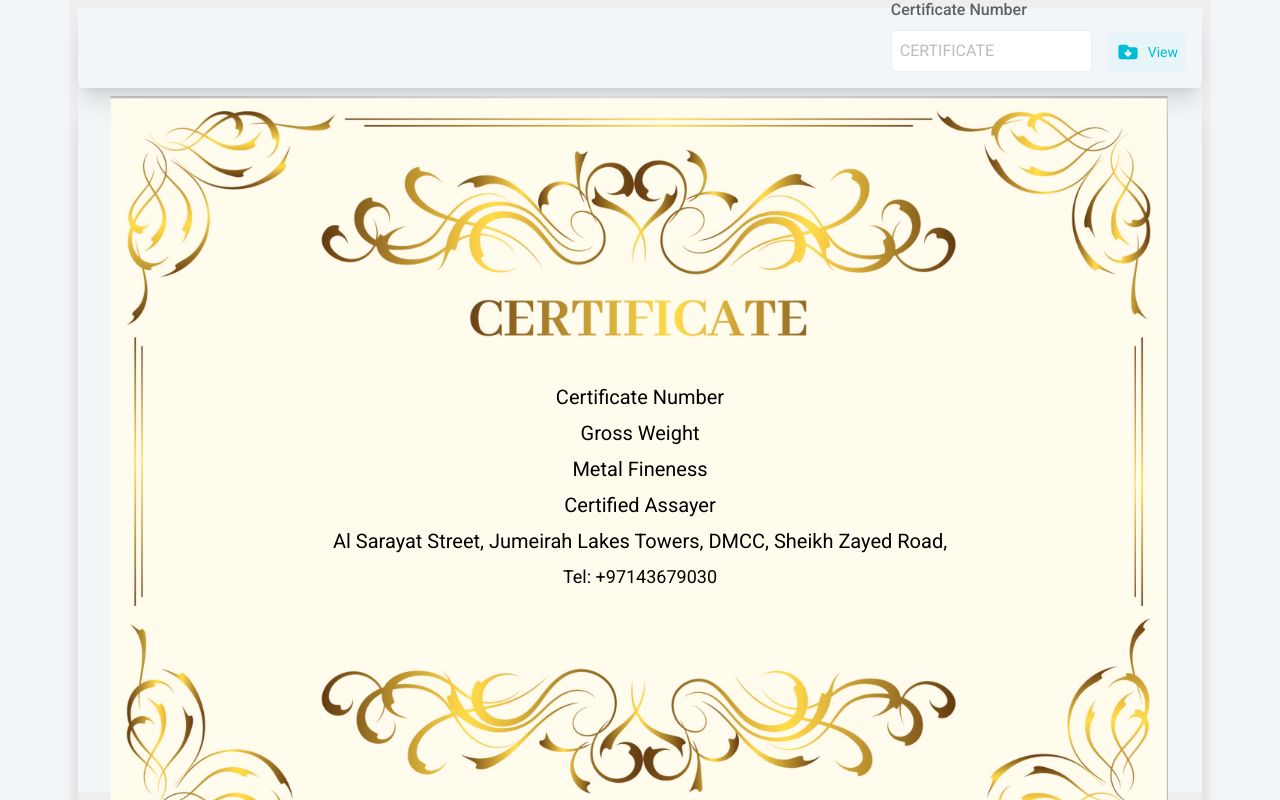
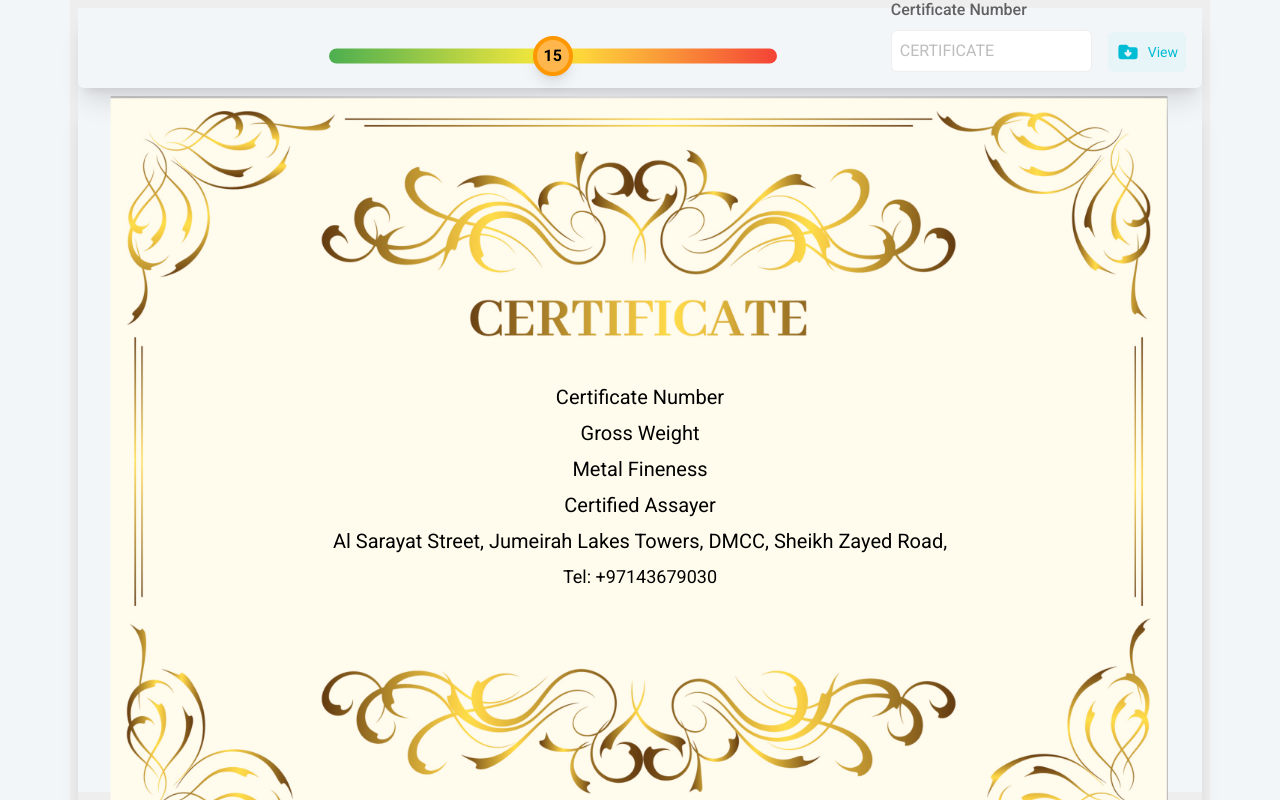
Before and after one commit to spkdevteam/CertificateFrontEnd, a React (Vite) app: page /viewCertificate in a window 1280 px wide. Built offline with nearby package versions, Linux system fonts and the light colour scheme.

Commit message:
painscaleadded

```diff
--- a/src/components/ViewCertificate/SearchCertificate.jsx
+++ b/src/components/ViewCertificate/SearchCertificate.jsx
@@ -2,6 +2,7 @@ import { useState } from "react"
 import SPKBTNSave from "../../common/Button/SPKBTNSave"
 import SPKInputText from "../../common/Input/SPKInputText"
 import useCertificatehook from "../../Hooks/useCertificateHooks"
+import PainScale from "../painScale/painscale"
 
 
 const SearchCertificate = ({onChange}) => {
@@ -14,6 +15,10 @@ const SearchCertificate = ({onChange}) => {
 
     return (
         <div className="w-full h-full flex justify-end items-end  gap-4 p-4 ">
+           <div className="h-10 w-1/2">
+           <PainScale startRange={10} endRange={20} value={12} name="pain"/>
+           </div>
+
             <div className='flex flex-col gap-2'>
                 <label className='text-gray-700 font-medium'>Certificate Number</label>
                 <SPKInputText value={certificateNUmber} onChange={(e)=>setCertificateNUmber(e?.target?.value)} name={'certificateNumber'} placeHolder={'Certificate'} className='border  p-2  ' />
--- /dev/null
+++ b/src/components/painScale/painscale.jsx
@@ -0,0 +1,107 @@
+import React, { useState, useRef, useEffect } from "react";
+
+const PainScale = ({ inputValue = 15, startRange = 10, endRange = 20, name = '', onChange = (e) => console.log('New Value:', e) }) => {
+  const [value, setValue] = useState(inputValue < startRange ? startRange : inputValue);
+  const rangeRef = useRef(null);
+  const draggingRef = useRef(false);
+
+  // Effect to update value when inputValue changes
+  useEffect(() => {
+    setValue(inputValue < startRange ? startRange : inputValue);
+  }, [inputValue, startRange, endRange]);
+
+  const getState = (val) => {
+    if (val < 12) return "low";
+    if (val < 15) return "med-low";
+    if (val < 18) return "med-high";
+    return "high";
+  };
+
+  const stateColors = {
+    "low": "border-green-500 bg-green-300",
+    "med-low": "border-yellow-500 bg-yellow-300",
+    "med-high": "border-orange-500 bg-orange-300",
+    "high": "border-red-500 bg-red-300",
+  };
+
+  const handleMouseDown = (e) => {
+    draggingRef.current = true;
+    document.addEventListener("mousemove", handleMouseMove);
+    document.addEventListener("mouseup", handleMouseUp);
+  };
+
+  const handleMouseMove = (e) => {
+    if (draggingRef.current && rangeRef.current) {
+      const rect = rangeRef.current.getBoundingClientRect();
+      const x = e.clientX - rect.left;
+      const percentage = Math.min(Math.max(x / rect.width, 0), 1);
+      const newValue = Math.round(percentage * (endRange - startRange) + startRange);
+      setValue(newValue);
+    }
+  };
+
+  const handleMouseUp = (e) => {
+    if (draggingRef.current && rangeRef.current) {
+      const rect = rangeRef.current.getBoundingClientRect();
+      const x = e.clientX - rect.left;
+      const percentage = Math.min(Math.max(x / rect.width, 0), 1);
+      const finalValue = Math.round(percentage * (endRange - startRange) + startRange);
+
+      console.log('Current End Value:', finalValue); // Log the current end value
+      setValue(finalValue); // Update the state with the final value
+      onChange({ target: { name, value: finalValue } }); // Trigger callback
+    }
+    draggingRef.current = false;
+    document.removeEventListener("mousemove", handleMouseMove);
+    document.removeEventListener("mouseup", handleMouseUp);
+  };
+
+  useEffect(() => {
+    return () => {
+      document.removeEventListener("mousemove", handleMouseMove);
+      document.removeEventListener("mouseup", handleMouseUp);
+    };
+  }, []);
+
+  return (
+    <div className="flex flex-col items-center space-y-4 w-full max-w-md select-none px-4 sm:px-0">
+      <div className="relative w-full max-w-full h-12 flex items-center" ref={rangeRef}>
+        <input
+          type="range"
+          min={startRange}
+          max={endRange}
+          value={value}
+          onChange={(e) => setValue(Number(e.target.value))}
+          className="w-full h-2 rounded-lg appearance-none bg-transparent"
+          style={{
+            position: 'absolute',
+            top: '50%',
+            transform: 'translateY(-50%)',
+            zIndex: -1,
+            cursor: 'pointer',
+          }}
+        />
+        <div
+          className={`absolute w-full h-2 rounded-lg bg-gradient-to-r from-green-500 via-yellow-500 via-orange-500 to-red-500`}
+          style={{
+            position: 'absolute',
+            top: '50%',
+            transform: 'translateY(-50%)',
+            width: '100%',
+            height: '15px',
+            zIndex: 0,
+          }}
+        />
+        <div
+          className={`absolute w-10 h-10 border-4 rounded-full shadow-lg cursor-pointer transition-transform active:scale-110 flex items-center justify-center text-black font-bold ${stateColors[getState(value)]}`}
+          style={{ left: `calc(${((value - startRange) / (endRange - startRange)) * 100}% - 20px)`, top: "50%", transform: "translateY(-50%)", transition: "left 0.1s ease-out" }}
+          onMouseDown={handleMouseDown}
+        >
+          {value}
+        </div>
+      </div>
+    </div>
+  );
+};
+
+export default PainScale;
```
Also changed, not shown: src/components/painScale/PainScale.css (added).
